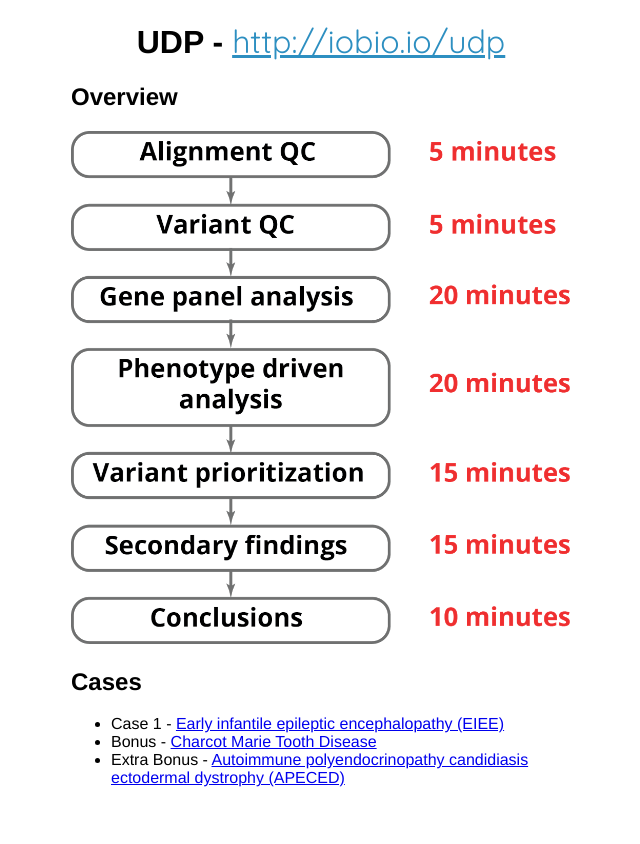
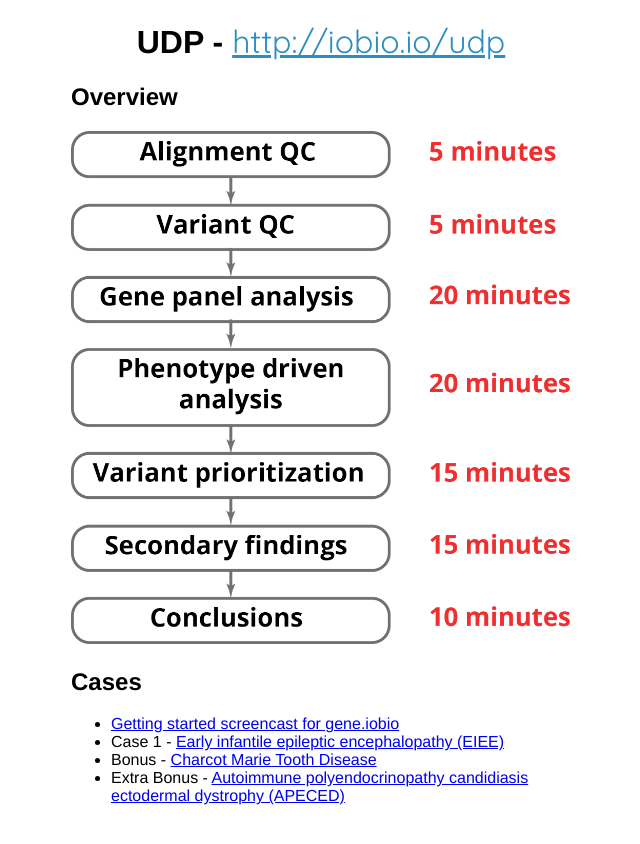
Before and after one commit to iobio/minion, a Jekyll site: the page udp/index.html, which Jekyll copies as it is, in a window 1280 px wide. Shown: the top 844 px of the page, without its empty margins (319-959 px from the left). Built offline with Jekyll 4.4.1, drawn with Linux system fonts in a browser that asks for light colours.

Commit message:
Add YouTube link for 'Getting started with gene.iobio' screencast.

```diff
--- a/udp/index.html
+++ b/udp/index.html
@@ -23,6 +23,7 @@
 
 	<h2>Cases</h2>
 		<ul>
+			<li><a  target="_blank" href='https://www.youtube.com/watch?v=XVh_bEsMgcc'>Getting started screencast for gene.iobio</a></li>
 			<li>Case 1 - <a  target="_blank" href='https://goo.gl/forms/Dgs9StRWbNUhqlDq1'>Early infantile epileptic encephalopathy (EIEE)</a></li>
 			<li>Bonus - <a  target="_blank" href='https://goo.gl/forms/is3XlPTaNKiidjFe2'>Charcot Marie Tooth Disease</a></li>
 			<li>Extra Bonus - <a  target="_blank" href='https://goo.gl/forms/vW3Ox2VPSIUKx6Qp1'>Autoimmune polyendocrinopathy candidiasis ectodermal dystrophy (APECED)</a></li>
```
